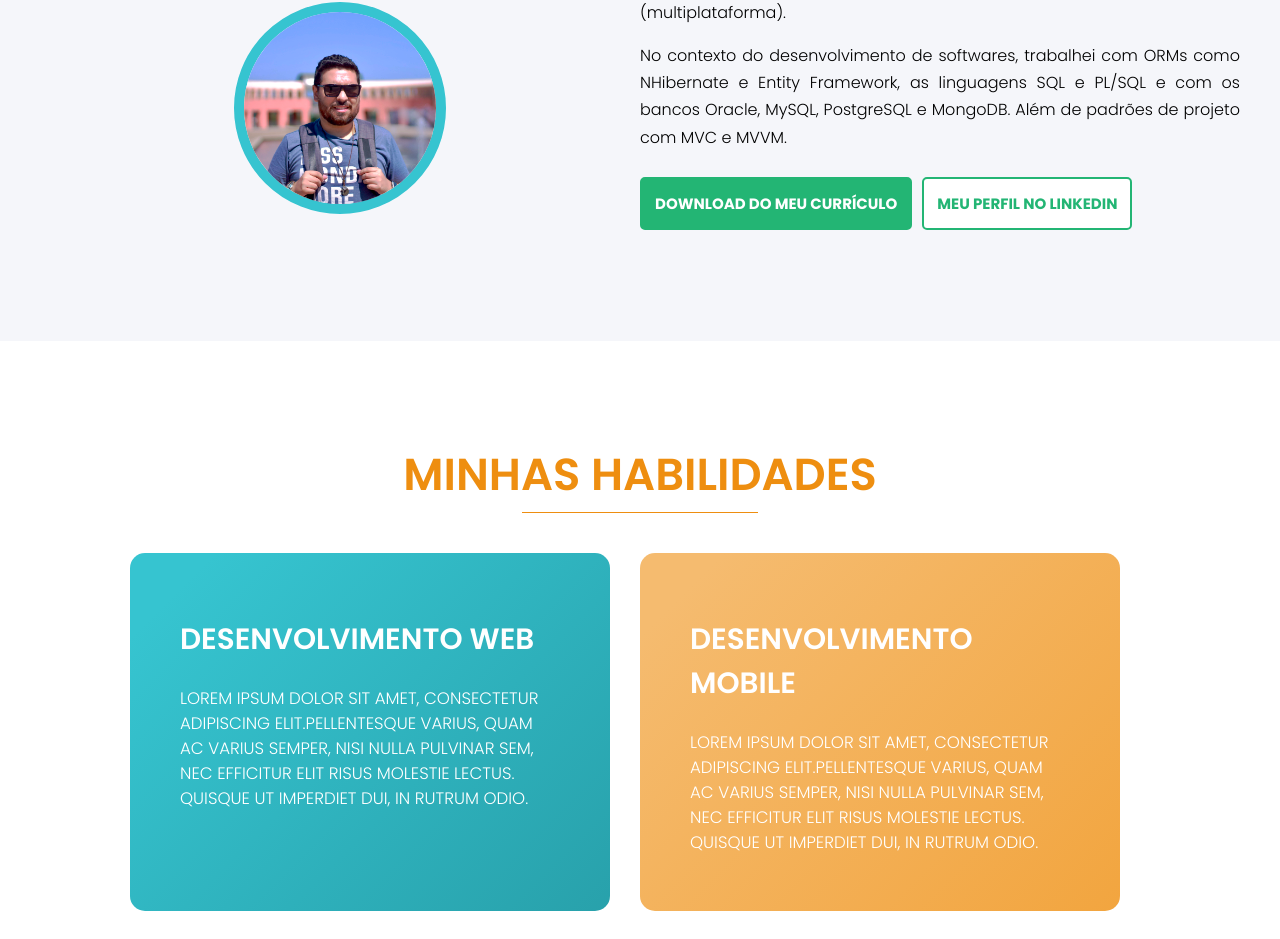
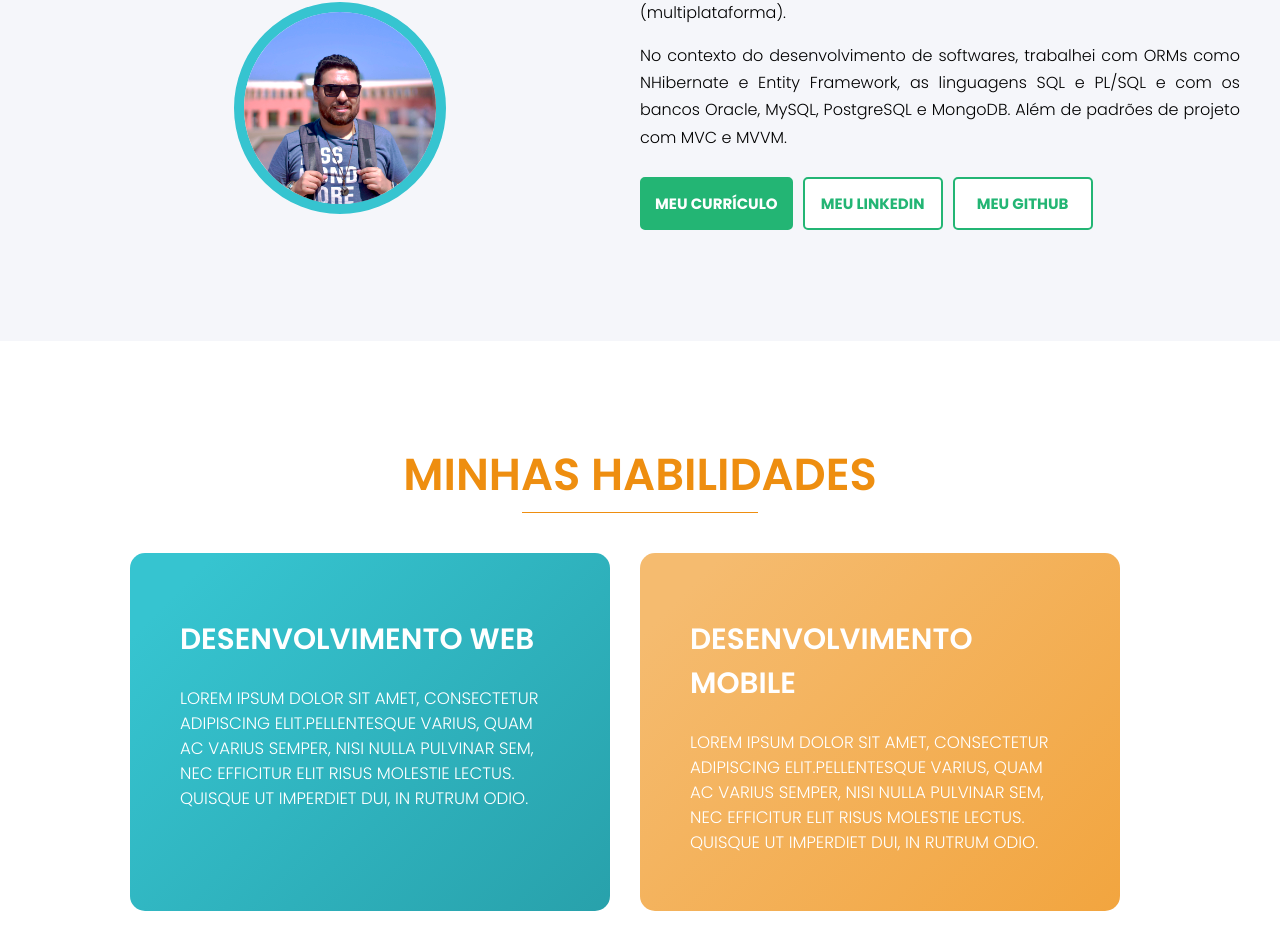
Before and after one commit to romuloedu/romuloedu.github.io, a React (Create React App) app: page / in a window 1280 px wide. Shown: the part 1010-1949 px from the top of the page. Built offline with nearby package versions, Linux system fonts and the light colour scheme.

Commit message:
- Inclusão do botão do GitHub na bio

```diff
--- a/src/components/Bio/index.js
+++ b/src/components/Bio/index.js
@@ -26,12 +26,17 @@ const Bio = () => {
                     Além de padrões de projeto com MVC e MVVM.
                 </p>
                 <a href={CV} className="downloadCV" target="blank">
-                    Download do Meu Currículo
+                    Meu Currículo
                 </a>
                 <a href="https://linkedin.com/in/romuloeduardo/"
                     className="visitLinkedIn"
                     target="blank">
-                    Meu Perfil no LinkedIn
+                    Meu LinkedIn
+                </a>
+                <a href="https://github.com/romuloedu"
+                    className="visitLinkedIn"
+                    target="blank">
+                    Meu GitHub
                 </a>
             </div>
         </section >
```
